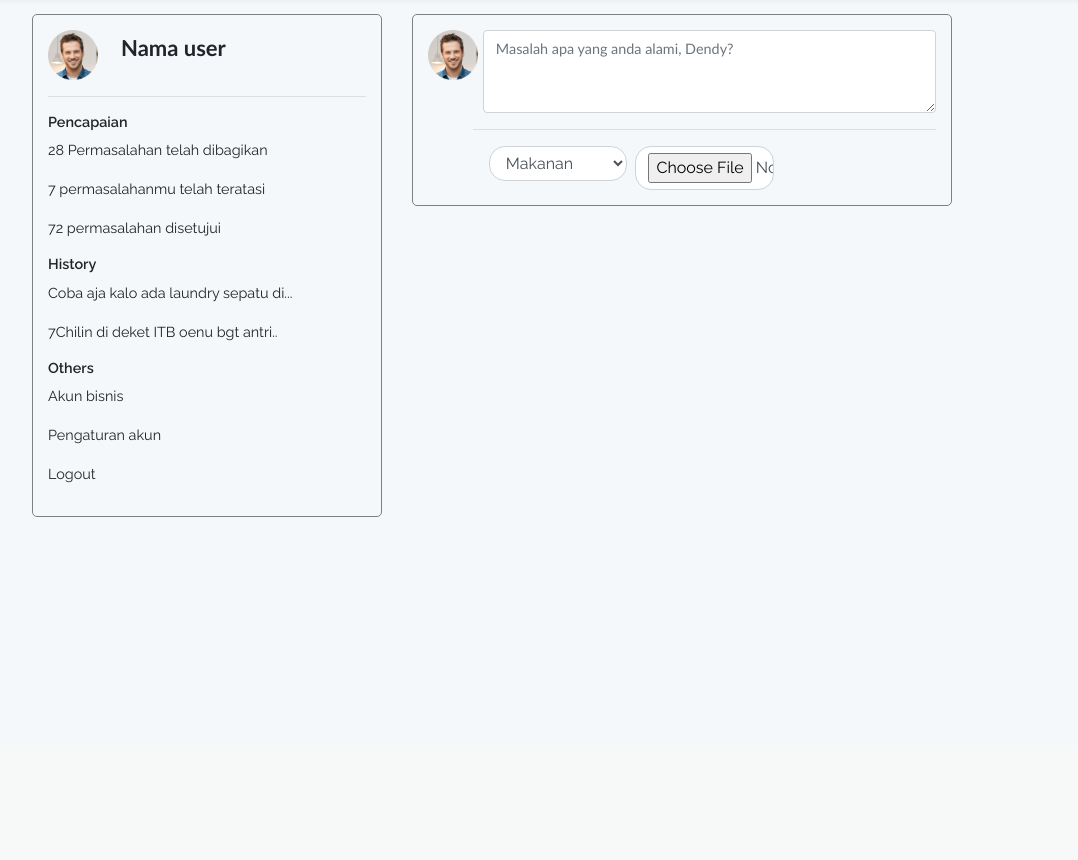
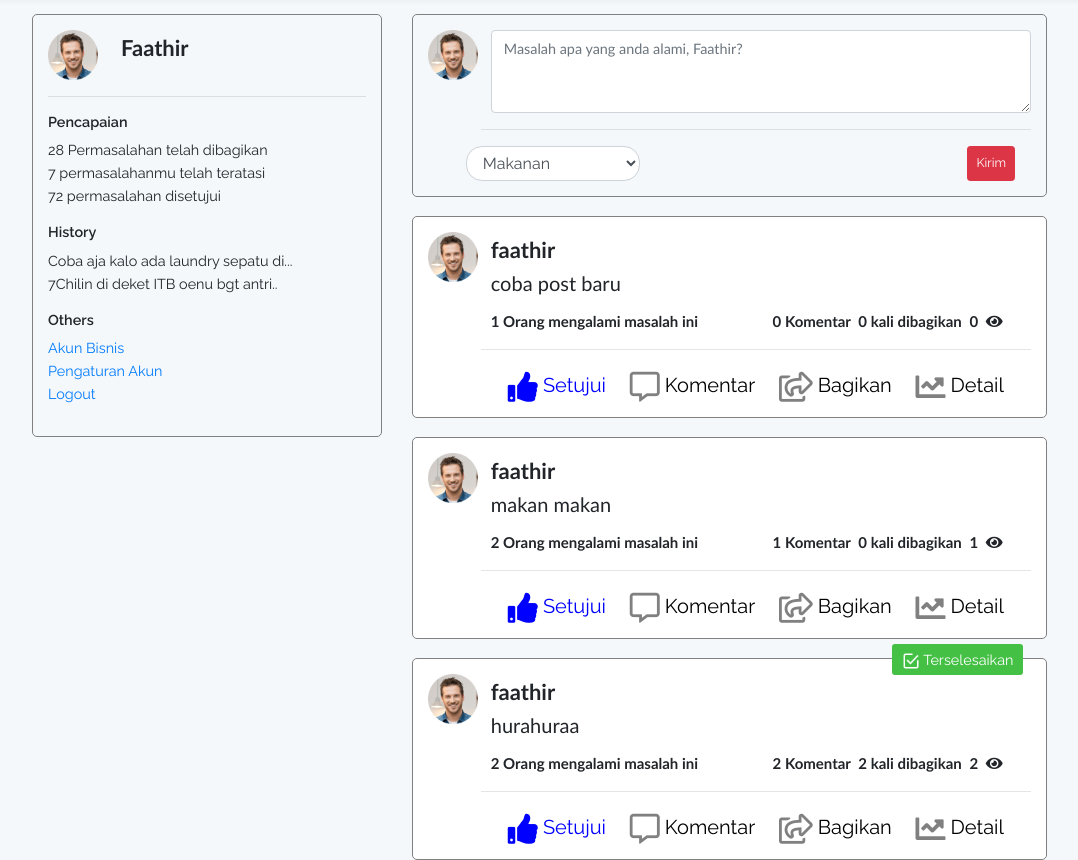
Before and after one commit to rizkyrhakiki/SemangatKuliah, a PHP site: page /homepage.php in a window 1280 px wide. Shown: the part 55-915 px from the top of the page, without its empty margins (53-1131 px from the left). Before the commit the page ends 572 px from the top, so only its background shows below. Run offline with PHP 8.4, Linux system fonts and the light colour scheme; data comes from the database, SQL or seed files in the repository; some libraries are stand-ins or nearby versions.

Commit message:
Update homepage

```diff
--- a/homepage.php
+++ b/homepage.php
@@ -1,6 +1,8 @@
 <?php
 require 'header.php';
 require 'navbar.php';
+require_once ("assets/conn.php");
+$user = "Faathir";
 ?>
 <div class="container">
     <div class="row">
@@ -12,57 +14,138 @@ require 'navbar.php';
                                 <img src="img/dp.png" name="dp" width="50px" alt="">
                         </div>
                         <div class="namepost">
-                            <div class="ml-5" name="nama">Nama user</div>
+                            <div class="ml-5" name="nama"><?php echo $user; ?></div>
                         </div>
                     </div>
                     <hr>
                         <div>
                             <h6><strong>Pencapaian</strong></h6>
-                            <p>28 Permasalahan telah dibagikan </p>
-                            <p>7 permasalahanmu telah teratasi</p>
-                            <p>72 permasalahan disetujui</p>
+                            <p>28 Permasalahan telah dibagikan
+                            <br>7 permasalahanmu telah teratasi
+                            <br>72 permasalahan disetujui</p>
 
                              <h6><strong>History</strong></h6>
-                            <p>Coba aja kalo ada laundry sepatu di... </p>
-                            <p>7Chilin di deket ITB oenu bgt antri..</p>
+                            <p>Coba aja kalo ada laundry sepatu di...
+                            <br>7Chilin di deket ITB oenu bgt antri..</p>
 
                              <h6><strong>Others</strong></h6>
-                            <p>Akun bisnis </p>
-                            <p>Pengaturan akun</p>
-                            <p>Logout</p>
+                            <p><a href="#">Akun Bisnis</a>
+                            <br><a href="#">Pengaturan Akun</a>
+                            <br><a href="#">Logout</a> </p>
                         </div>
                 </div>
 
             </form>
         </div>
-        <div class=" col-lg-6">
+        <div class=" col-lg-7">
             <div class="cardpost">
                 <div class="row">
                     <div class="col-md-1">
                         <img src="img/dp.png" name="dp" width="50px" alt="">
                     </div>
                     <div class="col-md-11">
+                    <form action="assets/post_process.php" method="POST">
                         <div class="statuspost">
                             <div name="status">
-                                <textarea class="form-control" name="buatstatus" id="buatstatus" cols="20" rows="3"
-                                    placeholder="Masalah apa yang anda alami, Dendy?"></textarea>
+                                <input type="hidden" name="user" value="<?php echo $user; ?>">
+                                <textarea class="form-control" name="text" id="buatstatus" cols="20" rows="3"
+                                    placeholder="Masalah apa yang anda alami, <?php echo $user; ?>?"></textarea>
                             </div>
                         </div>
 
                         <hr>
                         <center>
                             <div class="lbl" style="margin:auto">
-                                <div class="row ml-3">
-                                    <select class="form-dropdown" name="kategory" id="kategory">
-                                        <option value="">Makanan</option>
+                                <div class="row">
+                                    <select class="form-dropdown" name="category" id="category">
+                                        <option value="Makanan">Makanan</option>
+                                        <option value="Penyedia Jasa">Penyedia Jasa</option>
                                     </select>
-                                    <input class="form-dropdown ml-2" type="file"></div>
-
+                                    <input type="submit" class="btn btn-danger btn-sm" value="Kirim" style="margin-left:26em;">
+                                </div>
                             </div>
                         </center>
+                    </form>
                     </div>
                 </div>
 
             </div>
+
+            <?php
+    $query = mysqli_query($con,"SELECT * FROM posts ORDER BY time DESC");
+    while($row = mysqli_fetch_array($query,MYSQLI_ASSOC)){
+        $post_id = $row["post_id"];
+        $jumlahvote = mysqli_num_rows(mysqli_query($con,"SELECT * FROM stats WHERE post_id = $post_id AND type='vote'"));
+        $jumlahkomentar = mysqli_num_rows(mysqli_query($con, "SELECT * FROM comments WHERE post_id = $post_id"));
+        $jumlahshare = mysqli_num_rows(mysqli_query($con, "SELECT * FROM stats WHERE post_id = $post_id AND type='bagikan'"));
+        $jumlahdilihat = mysqli_num_rows(mysqli_query($con, "SELECT * FROM stats WHERE post_id = $post_id AND type='dilihat'"));
+        $checkvote = mysqli_num_rows(mysqli_query($con, "SELECT * FROM stats WHERE type='vote' AND user = '$user' AND post_id = $post_id"));
+        ?>
+
+
+                <!-- action="" method="_POST" -->
+            <div style="padding-top:5px;margin:auto;width:635px;">
+                <?php
+                if($row["status"] == 1){
+                    ?>
+                    <div class="terselesaikan">
+                        <img src="img/tick.png" width="18px" alt="">
+                        Terselesaikan
+                    </div>
+                    <?php
+                }
+                ?>
+                <div class="cardpost bg-white">
+                    <div class="row">
+                        <div class="col-md-1">
+                            <img src="img/dp.png" name="dp" width="50px" alt="">
+                        </div>
+                        <div class="col-md-11">
+                            <div class="namepost">
+                                <div name="nama"><?php echo $row["user"]; ?></div>
+                            </div>
+                            <div class="statuspost">
+                                <div name="status"><?php echo $row["text"]; ?></div>
+                            </div>
+                            <div class="row">
+                                <div class="col-md-5 setujuiket" style="text-align:left">
+                                    <div name="setuju"><?php echo $jumlahvote; ?> Orang mengalami masalah ini</div>
+                                </div>
+                                <span class="text-right col-md-6 komentarket" style="float:right">
+                                    <span name="komentar" class="ml-1"><?php echo $jumlahkomentar; ?> Komentar</span>
+                                    <span name="share" class="ml-1"><?php echo $jumlahshare; ?> kali dibagikan</span>
+                                    <span name="lihat" class="ml-1"><?php echo $jumlahdilihat; ?> </span>
+                                    <span class=""><i class="ml-1 fa fa-eye"></i></span>
+                                </span>
+                            </div>
+                            <hr>
+                            <center>
+                                    <div class="lbl" style="margin:auto">
+                                        <?php
+                                        if($checkvote>0){
+                                            ?> <button name="setuju-btn" class="lbl-btn setuju-lbl" disabled style="color:blue;"><i class="align-middle fa fa-thumbs-up button-post"style="color:blue;"></i> Setujui</button> <?php
+                                        }else{
+                                            ?>
+                                                <form action="assets/vote_post.php" method="POST" class="form" style="display:inline;">
+                                                    <input type="hidden"  name="user" value="<?php echo $user; ?>">
+                                                    <input type="hidden" name="post_id" value="<?php echo $post_id; ?>">
+                                                    <button name="setuju-btn" class="lbl-btn setuju-lbl" type="submit"><i class="align-middle far fa-thumbs-up button-post"></i> Setujui</button>
+                                                </form>
+                                            <?php
+                                        }
+                                        ?>
+                                        <button name="komentar-btn" class="lbl-btn setuju-lbl"><i class="align-middle far fa-comment-alt button-post"></i> Komentar</button>
+                                        <button name="share-btn" class="lbl-btn setuju-lbl"><i class="align-middle far fa-share-square button-post"></i> Bagikan</button>
+                                        <button name="setujui-btn" class="lbl-btn setuju-lbl"><i class="align-middle fa fa-chart-line button-post"></i> Detail</button>
+                                    </div>
+                            </center>
+                        </div>
+                    </div>
+                </div>
+            </div>
+
+        <?php
+    }
+    ?>
         </div>
     </div>
```
Also changed, not shown: assets/post_process.php (added, +19 -0 lines).
